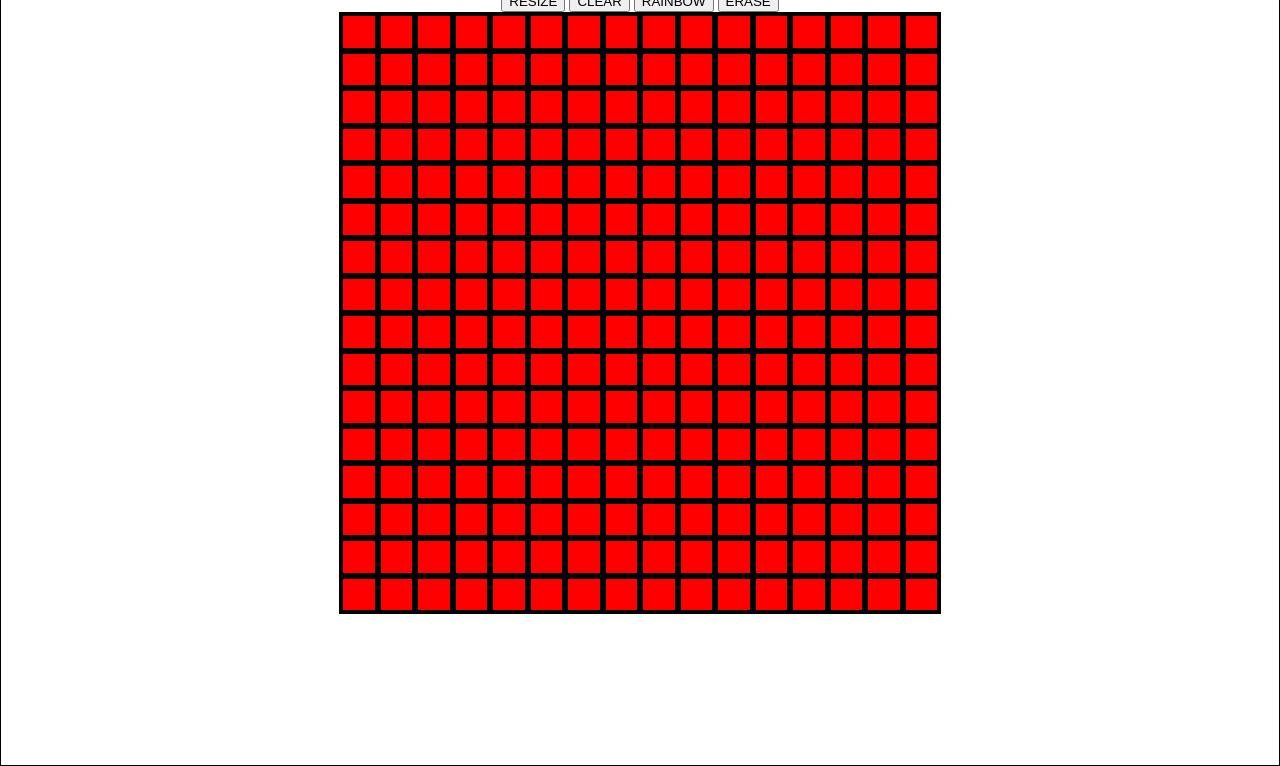
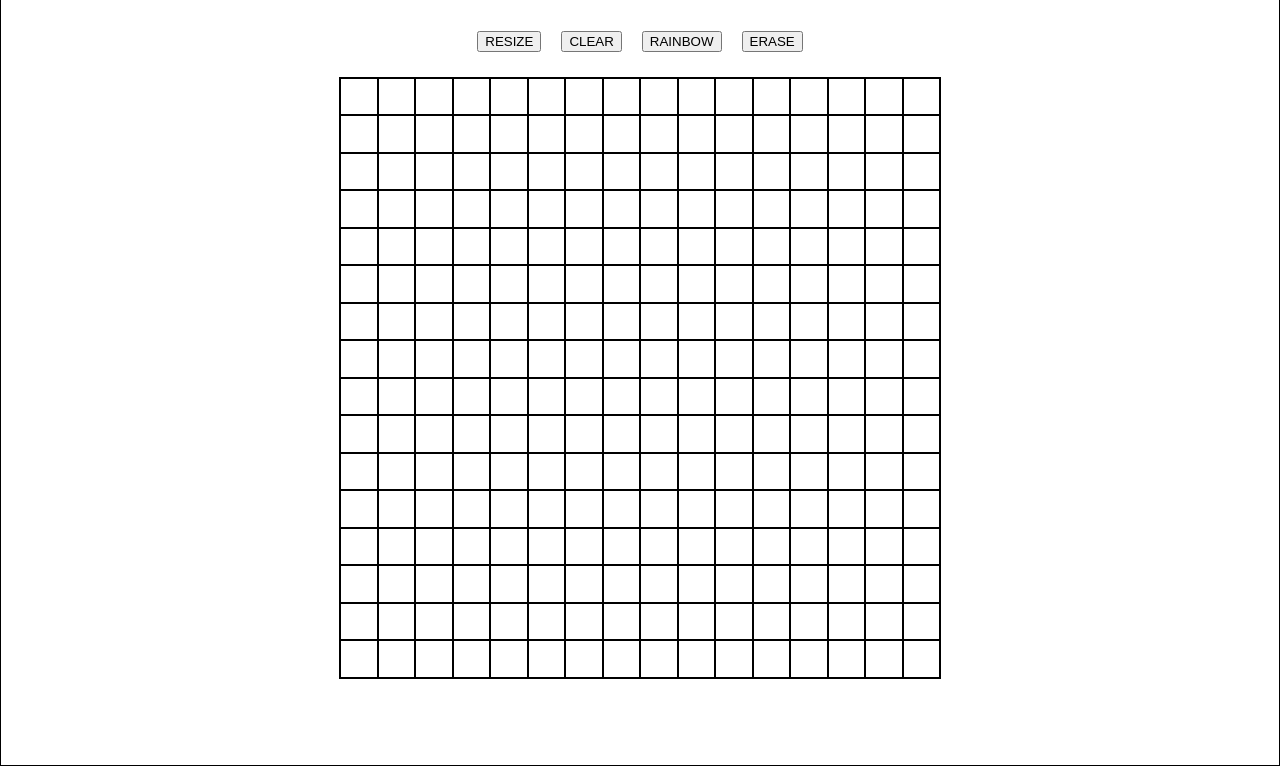
Before and after one commit to Umran04/etch-a-sketch, a plain HTML site: page index.html in a window 1280 px wide. Shown: the part 161-927 px from the top of the page. Drawn offline with Linux system fonts and the light colour scheme.

Commit message:
added mousover for black, now there is a black trail, next need to add functionalities for other button, work out how once they are clicked only then can they be used, right now the mousover is directly in the for loop, try make functions for the rest of the btns, then clean up the gui (background colour, buttons styling etc)

```diff
--- a/index.html
+++ b/index.html
@@ -7,7 +7,7 @@
     <title>Colour Grid</title>
 </head>
 <body>
-
+    <h1>Etch-a-Sketch</h1>
     <div id="btns">
       <button id="resize">RESIZE</button>
       <button id="clear">CLEAR</button>
--- a/index.js
+++ b/index.js
@@ -1,5 +1,8 @@
 const div = document.getElementById('container');
 const resizeBtn = document.getElementById('resize')
+const clearBtn = document.getElementById('clear')
+const rainbowBtn = document.getElementById('rainbow')
+const eraseBtn = document.getElementById('eraser')
 
 let n = 16;
 
@@ -18,11 +21,6 @@ resizeBtn.addEventListener('click', () => {
 
 
 
-
-
-
-
-
 function createGrid(n){
 
     div.innerHTML = ''
@@ -36,13 +34,21 @@ function createGrid(n){
 
         box.style.width = `${widthAndHeight}px`
         box.style.height = `${widthAndHeight}px`
-        box.style.background = 'red'
-        box.style.border = 'solid'
+        //box.style.background = 'red'
+        box.style.border = 'solid 1px'
         box.style.boxSizing = 'border-box'
+        box.addEventListener('mouseenter', () => {
+            box.style.backgroundColor = 'black'
+        })
+
+
+
+
 
         div.appendChild(box)
     }
 
 }
 
+
 createGrid(n);
--- a/styles.css
+++ b/styles.css
@@ -6,6 +6,12 @@ body{
     flex-direction: column;
     justify-content: center;
     align-items: center;
+    gap: 25px;
+}
+
+#btns{
+    display: flex;
+    gap: 20px;
 }
 
 #container{
```
